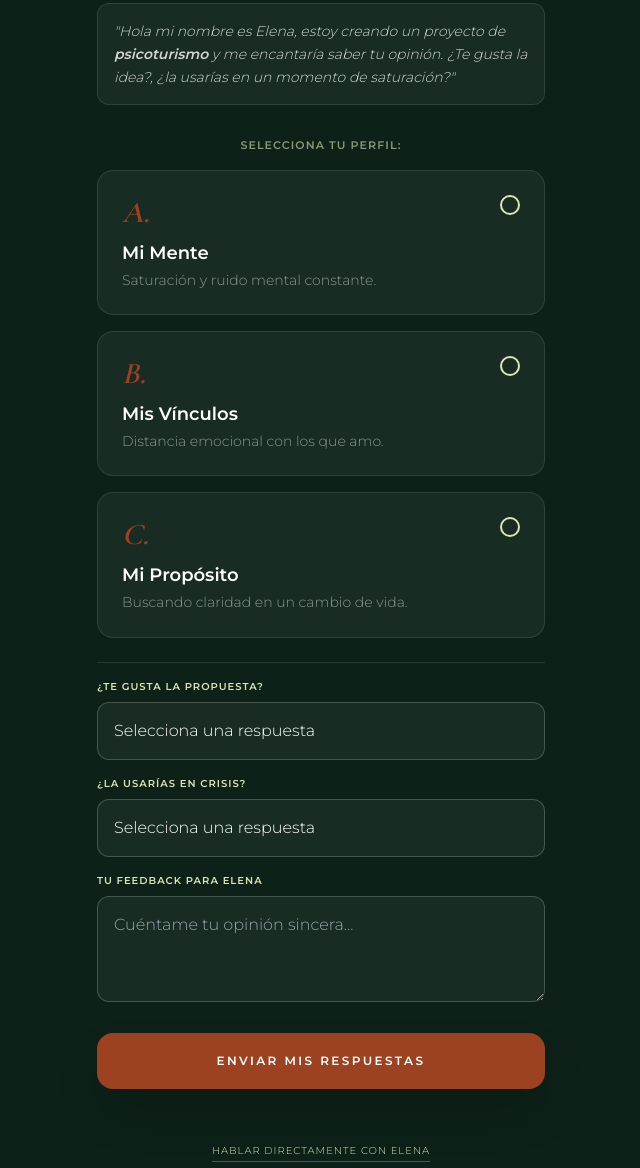
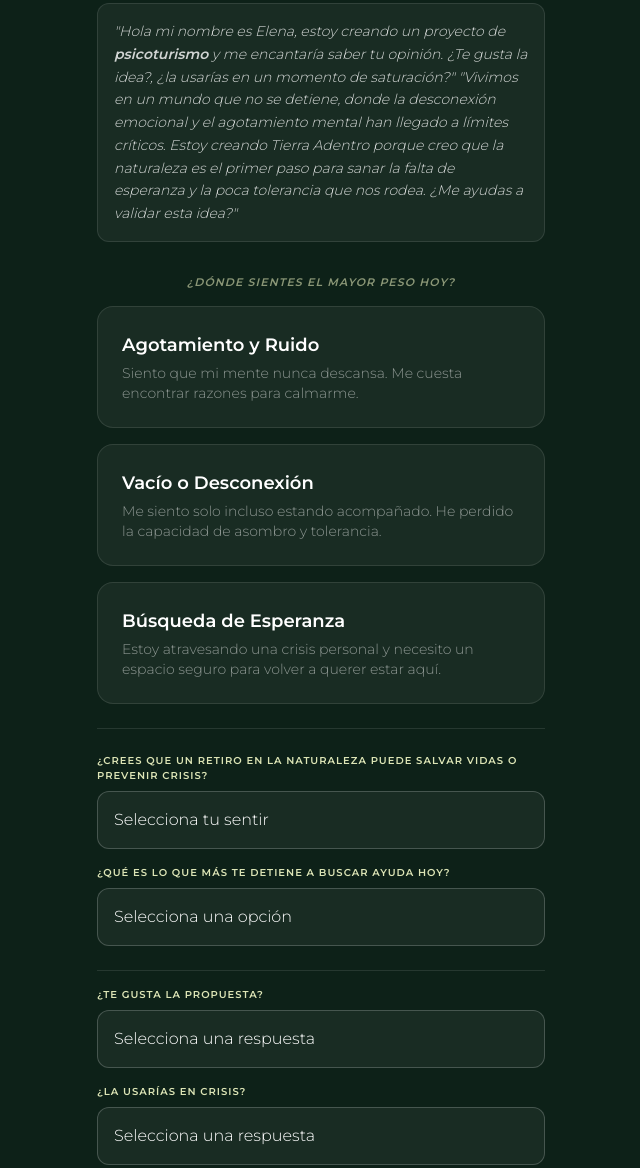
Before and after one commit to Helen3887/encuesta-tierra-adentro, a plain HTML site: page index.html in a window 1280 px wide. Shown: the part 149-1317 px from the top of the page, without its empty margins (319-959 px from the left). Drawn offline with nearby package versions, Linux system fonts and the light colour scheme.

Commit message:
update: preguntas salud mental

```diff
--- a/index.html
+++ b/index.html
@@ -28,6 +28,7 @@
             <div class="mt-6 p-4 border border-white/10 rounded-xl bg-white/5 text-left">
                 <p class="text-white/80 text-sm leading-relaxed italic">
                     "Hola mi nombre es Elena, estoy creando un proyecto de <strong>psicoturismo</strong> y me encantaría saber tu opinión. ¿Te gusta la idea?, ¿la usarías en un momento de saturación?"
+                    "Vivimos en un mundo que no se detiene, donde la desconexión emocional y el agotamiento mental han llegado a límites críticos. Estoy creando Tierra Adentro porque creo que la naturaleza es el primer paso para sanar la falta de esperanza y la poca tolerancia que nos rodea. ¿Me ayudas a validar esta idea?"
                 </p>
             </div>
         </header>
@@ -36,49 +37,53 @@
             <input type="hidden" name="_next" value="https://tu-web-en-vercel.vercel.app/gracias">
 
             <div class="space-y-4">
-                <p class="text-[#DDE5B6]/60 text-[11px] font-semibold uppercase tracking-widest text-center">Selecciona tu perfil:</p>
+    <p class="text-[#DDE5B6]/60 text-[11px] font-semibold uppercase tracking-widest text-center italic">¿Dónde sientes el mayor peso hoy?</p>
 
     <label class="block cursor-pointer">
-                    <input type="radio" name="perfil" value="Mente Saturada" class="hidden" required>
+        <input type="radio" name="dolor_principal" value="Agotamiento Mental" class="hidden" required>
         <div class="card-content w-full p-6 rounded-2xl bg-white/5 hover:bg-white/10 relative">
-                        <div class="flex justify-between items-start">
-                            <span class="serif text-3xl italic text-[#9C4221]">A.</span>
-                            <div class="w-5 h-5 border-2 border-[#DDE5B6] rounded-full flex items-center justify-center">
-                                <div class="w-2 h-2 bg-white rounded-full opacity-0"></div>
-                            </div>
-                        </div>
-                        <h3 class="text-lg font-bold mt-2 text-white">Mi Mente</h3>
-                        <p class="text-sm text-white/50 mt-1 leading-snug">Saturación y ruido mental constante.</p>
+            <h3 class="text-lg font-bold text-white">Agotamiento y Ruido</h3>
+            <p class="text-sm text-white/50 mt-1">Siento que mi mente nunca descansa. Me cuesta encontrar razones para calmarme.</p>
         </div>
     </label>
 
     <label class="block cursor-pointer">
-                    <input type="radio" name="perfil" value="Vínculos" class="hidden">
+        <input type="radio" name="dolor_principal" value="Desconexion Emocional" class="hidden">
         <div class="card-content w-full p-6 rounded-2xl bg-white/5 hover:bg-white/10 relative">
-                        <div class="flex justify-between items-start">
-                            <span class="serif text-3xl italic text-[#9C4221]">B.</span>
-                            <div class="w-5 h-5 border-2 border-[#DDE5B6] rounded-full flex items-center justify-center">
-                                <div class="w-2 h-2 bg-white rounded-full opacity-0"></div>
-                            </div>
-                        </div>
-                        <h3 class="text-lg font-bold mt-2 text-white">Mis Vínculos</h3>
-                        <p class="text-sm text-white/50 mt-1 leading-snug">Distancia emocional con los que amo.</p>
+            <h3 class="text-lg font-bold text-white">Vacío o Desconexión</h3>
+            <p class="text-sm text-white/50 mt-1">Me siento solo incluso estando acompañado. He perdido la capacidad de asombro y tolerancia.</p>
         </div>
     </label>
 
     <label class="block cursor-pointer">
-                    <input type="radio" name="perfil" value="Buscador" class="hidden">
+        <input type="radio" name="dolor_principal" value="Busqueda de Sentido" class="hidden">
         <div class="card-content w-full p-6 rounded-2xl bg-white/5 hover:bg-white/10 relative">
-                        <div class="flex justify-between items-start">
-                            <span class="serif text-3xl italic text-[#9C4221]">C.</span>
-                            <div class="w-5 h-5 border-2 border-[#DDE5B6] rounded-full flex items-center justify-center">
-                                <div class="w-2 h-2 bg-white rounded-full opacity-0"></div>
-                            </div>
-                        </div>
-                        <h3 class="text-lg font-bold mt-2 text-white">Mi Propósito</h3>
-                        <p class="text-sm text-white/50 mt-1 leading-snug">Buscando claridad en un cambio de vida.</p>
+            <h3 class="text-lg font-bold text-white">Búsqueda de Esperanza</h3>
+            <p class="text-sm text-white/50 mt-1">Estoy atravesando una crisis personal y necesito un espacio seguro para volver a querer estar aquí.</p>
         </div>
     </label>
+</div>
+
+<div class="space-y-4 pt-6 border-t border-white/10">
+    <div>
+        <label class="text-[10px] uppercase tracking-widest text-[#DDE5B6] font-bold block mb-2">¿Crees que un retiro en la naturaleza puede salvar vidas o prevenir crisis?</label>
+        <select name="valor_terapeutico" class="w-full bg-white/5 border border-white/20 rounded-xl p-4 text-white outline-none focus:border-[#9C4221] appearance-none" required>
+            <option value="" disabled selected class="bg-[#0D2118]">Selecciona tu sentir</option>
+            <option value="Totalmente" class="bg-[#0D2118]">Totalmente, el aislamiento urbano nos enferma</option>
+            <option value="Si" class="bg-[#0D2118]">Sí, es necesario desconectarse para sobrevivir</option>
+            <option value="Tal vez" class="bg-[#0D2118]">Tal vez, si se acompaña de guía profesional</option>
+        </select>
+    </div>
+
+    <div>
+        <label class="text-[10px] uppercase tracking-widest text-[#DDE5B6] font-bold block mb-2">¿Qué es lo que más te detiene a buscar ayuda hoy?</label>
+        <select name="barrera" class="w-full bg-white/5 border border-white/20 rounded-xl p-4 text-white outline-none focus:border-[#9C4221] appearance-none" required>
+            <option value="" disabled selected class="bg-[#0D2118]">Selecciona una opción</option>
+            <option value="Dinero" class="bg-[#0D2118]">El costo de las experiencias</option>
+            <option value="Tiempo" class="bg-[#0D2118]">No tengo tiempo para pausar</option>
+            <option value="Miedo" class="bg-[#0D2118]">Miedo a enfrentarme a mis propios pensamientos</option>
+        </select>
+    </div>
 </div>
 
             <style>
```
Lines whose indentation alone changed are shown as unchanged.
